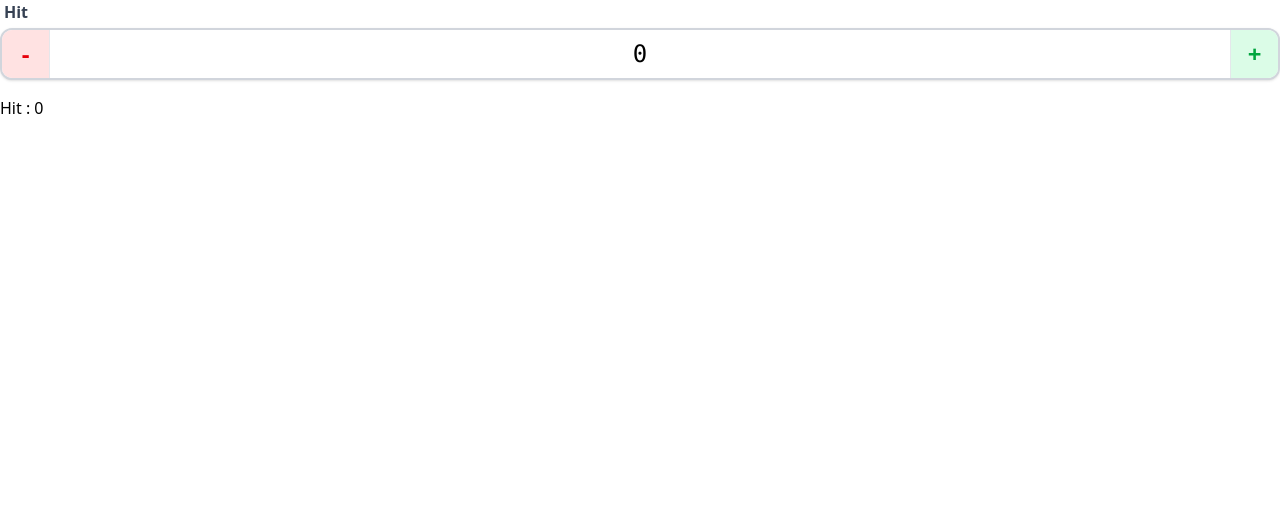
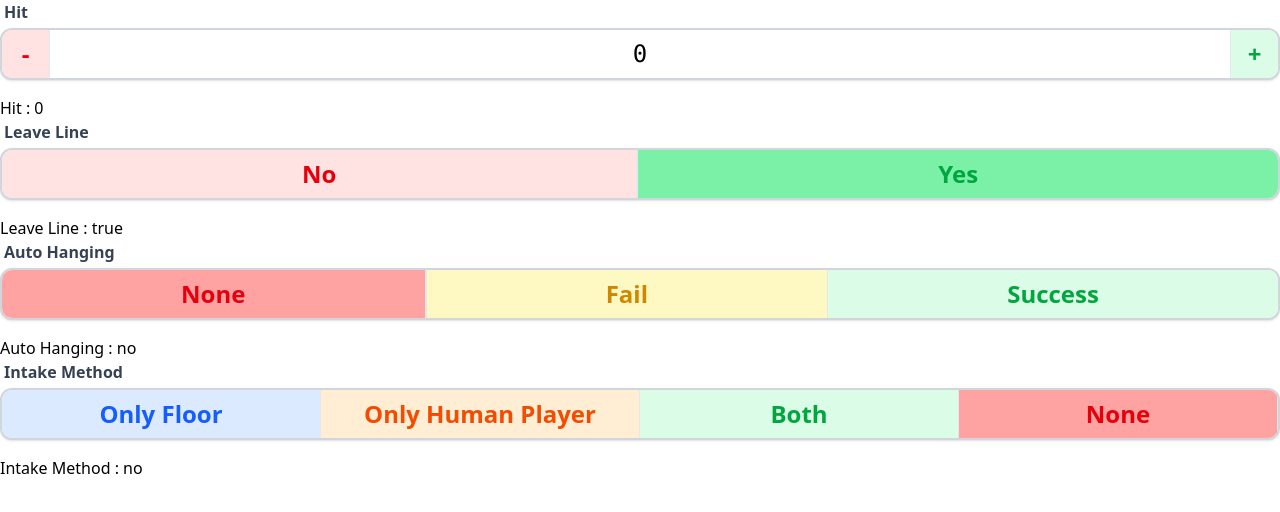
Before and after one commit to qaq362257-rgb/FRC-Scouting, a Vue app in the folder frontend/: page / in a window 1280 px wide. Shown: the top 512 px of the page. Built offline with nearby package versions, Linux system fonts and the light colour scheme.

Commit message:
新增是非選擇、吊掛選擇、Intake方法選擇

```diff
--- a/frontend/src/App.vue
+++ b/frontend/src/App.vue
@@ -1,11 +1,24 @@
 <script setup>
 import counter from './components/Counter.vue';
+import confirm from './components/Confirm.vue';
+import hangingState from './components/HangingState.vue';
+import intakeMethod from './components/IntakeMethod.vue';
+import { HangingState, IntakeMethod } from './Constants';
 import { ref } from 'vue';
 const hitCount = ref(0);
+const doLeaveLine = ref(true);
+const autoHangingState = ref(HangingState.NO);
+const intake = ref(IntakeMethod.NO);
 </script>
 <template>
     <counter label="Hit" v-model="hitCount"></counter>
     <div>Hit : {{ hitCount }}</div>
+    <confirm label="Leave Line" v-model="doLeaveLine"></confirm>
+    <div>Leave Line : {{ doLeaveLine }}</div>
+    <hangingState label="Auto Hanging" v-model="autoHangingState"></hangingState>
+    <div>Auto Hanging : {{ autoHangingState }}</div>
+    <intakeMethod label="Intake Method" v-model="intake"></intakeMethod>
+    <div>Intake Method : {{ intake }}</div>
 </template>
 <style scoped>
 
--- /dev/null
+++ b/frontend/src/Constants.js
@@ -0,0 +1,12 @@
+export const HangingState = Object.freeze({
+    SUCCESS : 'success',
+    FAIL : 'fail',
+    NO : 'no'
+})
+
+export const IntakeMethod = Object.freeze({
+    FLOOR : 'floor',
+    PLAYER : 'player',  // from human player
+    BOTH : 'both',
+    NO : 'no',
+});
--- /dev/null
+++ b/frontend/src/components/Confirm.vue
@@ -0,0 +1,37 @@
+<script setup>
+defineProps({
+    label: String
+});
+const isTrue = defineModel({type: Boolean, default: true});
+
+function setTrue() {
+    isTrue.value = true;
+}
+
+function setFalse() {
+    isTrue.value = false;
+}
+</script>
+<template>
+    <div class="flex flex-col gap-1 mb-4">
+        <label v-if="label" class="text-gray-700 font-bold ml-1">
+            {{ label }}
+        </label>
+        <div class="flex items-center border-2 border-gray-300 rounded-xl overflow-hidden bg-white shadow-sm">
+            <div
+                @click="setFalse"
+                class="h-12 flex grow items-center justify-center bg-red-100 text-red-600 transition text-2xl font-bold border-r border-gray-200"
+                :class="{ 'bg-red-300': !isTrue }"
+            >
+                No
+            </div>
+            <div
+                @click="setTrue"
+                class="h-12 flex grow items-center justify-center bg-green-100 text-green-600 transition text-2xl font-bold border-l border-gray-200"
+                :class="{ 'bg-green-300': isTrue }"
+            >
+                Yes
+            </div>
+        </div>
+    </div>
+</template>
--- /dev/null
+++ b/frontend/src/components/HangingState.vue
@@ -0,0 +1,48 @@
+<script setup>
+import { HangingState } from '@/Constants';
+
+defineProps({
+    label: String
+});
+const state = defineModel(HangingState.NO);
+
+function changeState(newState) {
+    if (newState === HangingState.NO) {
+        state.value = HangingState.NO;
+    } else if (newState === HangingState.FAIL) {
+        state.value = HangingState.FAIL;
+    } else if (newState === HangingState.SUCCESS) {
+        state.value = HangingState.SUCCESS;
+    }
+}
+</script>
+<template>
+    <div class="flex flex-col gap-1 mb-4">
+        <label v-if="label" class="text-gray-700 font-bold ml-1">
+            {{ label }}
+        </label>
+        <div class="flex flex-col sm:flex-row items-stretch border-2 border-gray-300 rounded-xl overflow-hidden bg-white shadow-sm">
+            <div
+                @click="changeState(HangingState.NO)"
+                class="h-12 flex grow items-center justify-center bg-red-100 text-red-600 transition text-2xl font-bold border-r border-gray-200"
+                :class="{ 'bg-red-300': state === HangingState.NO }"
+            >
+                None
+            </div>
+            <div
+                @click="changeState(HangingState.FAIL)"
+                class="h-12 flex grow items-center justify-center bg-yellow-100 text-yellow-600 transition text-2xl font-bold border-l border-gray-200"
+                :class="{ 'bg-yellow-300': state === HangingState.FAIL }"
+            >
+                Fail
+            </div>
+            <div
+                @click="changeState(HangingState.SUCCESS)"
+                class="h-12 flex grow items-center justify-center bg-green-100 text-green-600 transition text-2xl font-bold border-l border-gray-200"
+                :class="{ 'bg-green-300': state === HangingState.SUCCESS }"
+            >
+                Success
+            </div>
+        </div>
+    </div>
+</template>
--- /dev/null
+++ b/frontend/src/components/IntakeMethod.vue
@@ -0,0 +1,56 @@
+<script setup>
+import { IntakeMethod } from '@/Constants';
+
+defineProps({
+    label: String
+});
+const method = defineModel(IntakeMethod.NO);
+function changeMethod(nowMethod) {
+    if (nowMethod === IntakeMethod.FLOOR) {
+        method.value = IntakeMethod.FLOOR;
+    } else if (nowMethod === IntakeMethod.PLAYER) {
+        method.value = IntakeMethod.PLAYER;
+    } else if (nowMethod === IntakeMethod.BOTH) {
+        method.value = IntakeMethod.BOTH;
+    } else if (nowMethod === IntakeMethod.NO) {
+        method.value = IntakeMethod.NO;
+    }
+}
+</script>
+<template>
+    <div class="flex flex-col gap-1 mb-4">
+        <label v-if="label" class="text-gray-700 font-bold ml-1">
+            {{ label }}
+        </label>
+        <div class="grid grid-cols-1 sm:grid-cols-2 lg:grid-cols-4 items-stretch border-2 border-gray-300 rounded-xl overflow-hidden bg-white shadow-sm">
+            <div
+                @click="changeMethod(IntakeMethod.FLOOR)"
+                class="h-12 grid grow items-center justify-center bg-blue-100 text-blue-600 transition text-2xl font-bold border-r border-gray-200"
+                :class="{'bg-blue-300': method === IntakeMethod.FLOOR}"
+            >
+                Only Floor
+            </div>
+            <div
+                @click="changeMethod(IntakeMethod.PLAYER)"
+                class="h-12 grid grow items-center justify-center bg-orange-100 text-orange-600 transition text-2xl font-bold border-r border-gray-200"
+                :class="{'bg-orange-300': method === IntakeMethod.PLAYER}"
+            >
+                Only Human Player
+            </div>
+            <div
+                @click="changeMethod(IntakeMethod.BOTH)"
+                class="h-12 grid grow items-center justify-center bg-green-100 text-green-600 transition text-2xl font-bold border-r border-gray-200"
+                :class="{'bg-green-300': method === IntakeMethod.BOTH}"
+            >
+                Both
+            </div>
+            <div
+                @click="changeMethod(IntakeMethod.NO)"
+                class="h-12 grid grow items-center justify-center bg-red-100 text-red-600 transition text-2xl font-bold border-r border-gray-200"
+                :class="{'bg-red-300': method === IntakeMethod.NO}"
+            >
+                None
+            </div>
+        </div>
+    </div>
+</template>
```
